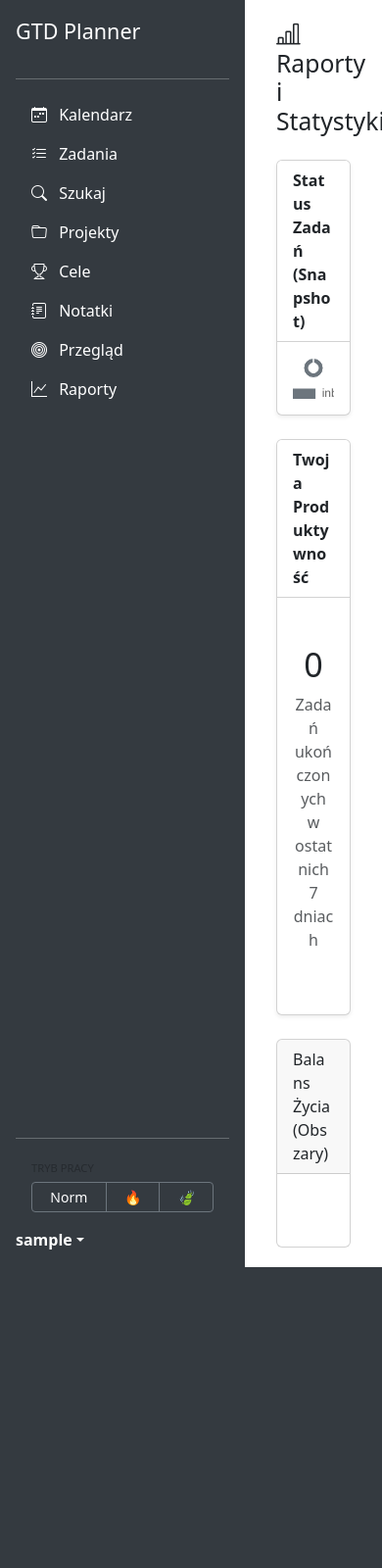
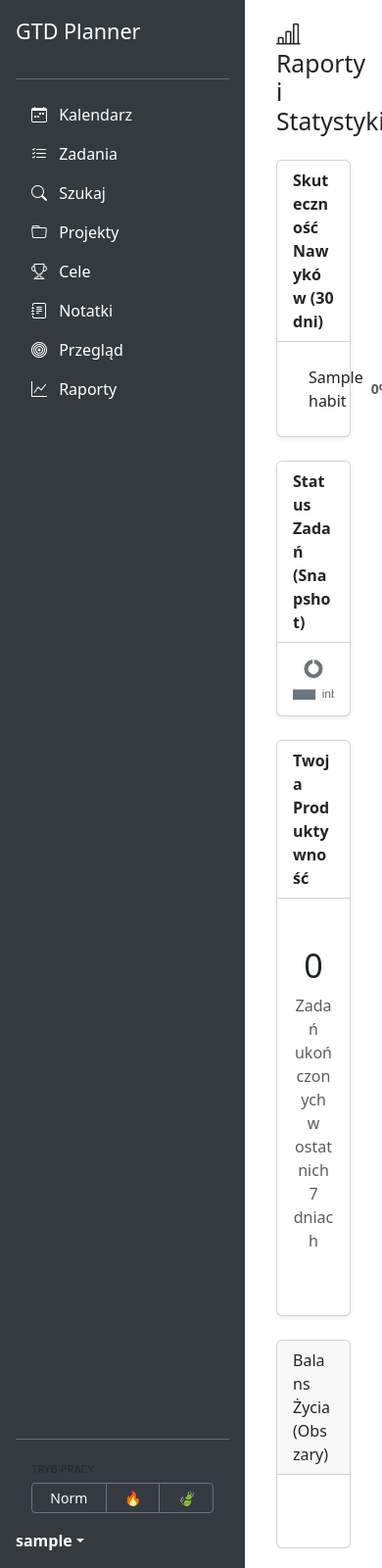
Before and after one commit to Marek1Marecki/gtd-planner, a Django app: page /reports/ in a window 390 px wide. Shown: the whole page at 98% size. Before the commit the page ends 1293 px from the top, so only its background shows below. Run offline with Django 5.2, Linux system fonts and the light colour scheme; a user stored in the database is signed in; tables that the repository leaves empty hold one stand-in row (values such as "Sample post"); data that the repository does not hold is empty; some libraries are stand-ins or nearby versions.

Commit message:
Strategic Alerts in Review, Habit Efficiency Stats and Goal Progress Automation

```diff
--- a/apps/goals/models.py
+++ b/apps/goals/models.py
@@ -8,6 +8,7 @@ class Goal(models.Model):
     title = models.CharField(max_length=200)
     motivation = models.TextField(blank=True)
     deadline = models.DateField(null=True, blank=True)
+    progress = models.IntegerField(default=0, help_text="Postęp w procentach (0-100)")
 
     created_at = models.DateTimeField(auto_now_add=True)
 
--- a/apps/reports/domain/services.py
+++ b/apps/reports/domain/services.py
@@ -61,3 +61,34 @@ class ReportService:
             colors.append(color)
 
         return {'labels': labels, 'data': counts, 'colors': colors}
+
+    def get_habit_stats(self, user):
+        """Zwraca skuteczność nawyków w ostatnich 30 dniach."""
+        from apps.habits.models import Habit, HabitLog
+
+        habits = Habit.objects.filter(user=user, is_active=True)
+        stats = []
+
+        # Zakres: ostatnie 30 dni
+        today = timezone.now().date()
+        start_date = today - timedelta(days=30)
+        days_count = 30
+
+        for h in habits:
+            # Ile razy wykonano w tym okresie?
+            logs_count = HabitLog.objects.filter(
+                habit=h,
+                date__gte=start_date
+            ).count()
+
+            # Prosta skuteczność (logs / 30 dni) * 100
+            # (Dla nawyków 'co 2 dni' to będzie max 50%, ale dla codziennych działa dobrze)
+            rate = int((logs_count / days_count) * 100)
+
+            stats.append({
+                'title': h.title,
+                'streak': h.current_streak,
+                'rate_30d': rate
+            })
+
+        return stats
--- a/apps/reports/templates/reports/dashboard.html
+++ b/apps/reports/templates/reports/dashboard.html
@@ -3,6 +3,18 @@
 {% block content %}
 <div class="container-fluid">
     <h2 class="mb-4"><i class="bi bi-bar-chart-line"></i> Raporty i Statystyki</h2>
+
+    <!-- Nowa kolumna w dashboardzie -->
+    <div class="col-md-6">
+        <div class="card shadow-sm mb-4">
+            <div class="card-header bg-white fw-bold">Skuteczność Nawyków (30 dni)</div>
+            <div class="card-body">
+                <ul class="list-group list-group-flush" id="habitStatsList">
+                    <!-- Tu JS wstawi dane -->
+                </ul>
+            </div>
+        </div>
+    </div>
 
     <div class="row">
         <!-- Wykres 1: Status Zadań -->
@@ -43,32 +55,31 @@
 
 <script>
     document.addEventListener('DOMContentLoaded', function() {
-        // 1. Pobierz dane z naszego API
+        // 1. Pobierz dane z API
         fetch("{% url 'stats_api' %}")
             .then(response => response.json())
             .then(data => {
 
-                // 2. Aktualizuj licznik
-                document.getElementById('completedCount').innerText = data.completed;
+                // --- A. Licznik Produktywności ---
+                const countEl = document.getElementById('completedCount');
+                if(countEl) countEl.innerText = data.completed;
 
-                // 3. Przygotuj dane do wykresu
-                // data.breakdown to np. {"todo": 5, "done": 2, "waiting": 1}
+                // --- B. Wykres Statusów (Status Chart) ---
+                const statusCtx = document.getElementById('statusChart');
+                if (statusCtx) {
                     const labels = Object.keys(data.breakdown);
                     const values = Object.values(data.breakdown);
 
-                // Kolory dla statusów (opcjonalnie można rozbudować)
                     const colors = {
-                    'todo': '#ffc107', // yellow
-                    'done': '#198754', // green
-                    'waiting': '#0dcaf0', // cyan
-                    'blocked': '#dc3545', // red
-                    'scheduled': '#0d6efd' // blue
+                        'todo': '#ffc107',
+                        'done': '#198754',
+                        'waiting': '#0dcaf0',
+                        'blocked': '#dc3545',
+                        'scheduled': '#0d6efd'
                     };
-                const bgColors = labels.map(label => colors[label] || '#6c757d'); // szary domyślny
+                    const bgColors = labels.map(label => colors[label] || '#6c757d');
 
-                // 4. Rysuj Wykres Kołowy (Doughnut)
-                const ctx = document.getElementById('statusChart').getContext('2d');
-                new Chart(ctx, {
+                    new Chart(statusCtx.getContext('2d'), {
                         type: 'doughnut',
                         data: {
                             labels: labels,
@@ -78,27 +89,60 @@
                                 borderWidth: 1
                             }]
                         },
-                    options: {
-                        responsive: true,
-                        plugins: {
-                            legend: {
-                                position: 'bottom',
+                        options: { responsive: true, plugins: { legend: { position: 'bottom' } } }
+                    });
                 }
-                        }
-                    }
-                });
 
-                const areaCtx = document.getElementById('areaChart').getContext('2d');
-                new Chart(areaCtx, {
-                    type: 'pie', // lub 'polarArea'
+                // --- C. Wykres Obszarów (Area Chart) ---
+                const areaCtx = document.getElementById('areaChart');
+                if (areaCtx && data.area_chart) {
+                    new Chart(areaCtx.getContext('2d'), {
+                        type: 'pie',
                         data: {
                             labels: data.area_chart.labels,
                             datasets: [{
                                 data: data.area_chart.data,
                                 backgroundColor: data.area_chart.colors
                             }]
+                        },
+                        options: { responsive: true, plugins: { legend: { position: 'bottom' } } }
+                    });
                 }
+
+                // --- D. Lista Nawyków (Habit Stats) - NOWE ---
+                const habitList = document.getElementById('habitStatsList');
+                if (habitList && data.habit_stats) {
+                    habitList.innerHTML = ''; // Wyczyść placeholder
+
+                    data.habit_stats.forEach(habit => {
+                        const li = document.createElement('li');
+                        li.className = 'list-group-item d-flex justify-content-between align-items-center';
+
+                        // Kolor paska: zielony > 80%, żółty > 50%, czerwony < 50%
+                        let colorClass = 'bg-danger';
+                        if (habit.rate_30d > 80) colorClass = 'bg-success';
+                        else if (habit.rate_30d > 50) colorClass = 'bg-warning';
+
+                        li.innerHTML = `
+                            <span>${habit.title}</span>
+                            <div class="d-flex align-items-center" style="width: 150px;">
+                                <div class="progress flex-grow-1 me-2" style="height: 6px;">
+                                    <div class="progress-bar ${colorClass}" role="progressbar"
+                                         style="width: ${habit.rate_30d}%"
+                                         aria-valuenow="${habit.rate_30d}" aria-valuemin="0" aria-valuemax="100">
+                                    </div>
+                                </div>
+                                <small class="text-muted fw-bold">${habit.rate_30d}%</small>
+                            </div>
+                        `;
+                        habitList.appendChild(li);
                     });
+
+                    if (data.habit_stats.length === 0) {
+                        habitList.innerHTML = '<li class="list-group-item text-muted text-center">Brak aktywnych nawyków.</li>';
+                    }
+                }
+
             })
             .catch(error => console.error('Błąd pobierania statystyk:', error));
     });
--- a/apps/reports/views.py
+++ b/apps/reports/views.py
@@ -1,10 +1,14 @@
 from django.http import JsonResponse
 from django.shortcuts import render
 from django.contrib.auth.decorators import login_required
+from django.db.models import Count
 from apps.tasks.models import Task
+from apps.projects.models import Project
+from apps.goals.models import Goal
 from .domain.services import ReportService
 from apps.tasks.domain.services.tickler import TicklerService
-
+from django.utils import timezone
+from datetime import date, timedelta
 
 @login_required
 def stats_api_view(request):
@@ -16,9 +20,10 @@ def stats_api_view(request):
     # 1. Pobierz podstawowe statystyki (z Fazy 10)
     # (Metoda get_weekly_stats musi być zaimplementowana w serwisie)
     stats_data = service.get_weekly_stats(request.user)
-
     # 2. Pobierz dane o obszarach (z Fazy 18)
     area_data = service.get_area_distribution(request.user)
+
+    habit_data = service.get_habit_stats(request.user)
 
     # 3. Połącz dane w jeden słownik
     response_data = {
@@ -27,7 +32,8 @@ def stats_api_view(request):
         'created': stats_data['created'],
         'velocity': stats_data['velocity'],
         'breakdown': stats_data['breakdown'],  # Dane do wykresu "Pączek" (Statusy)
-        'area_chart': area_data  # Dane do wykresu "Obszary" (Nowe!)
+        'area_chart': area_data,  # Dane do wykresu "Obszary" (Nowe!)
+        'habit_stats': habit_data,  # Dane do wykresu "Nawyków" (Nowe!)
     }
 
     return JsonResponse(response_data)
@@ -38,23 +44,13 @@ def weekly_review_view(request):
     """Dashboard Przeglądu Tygodniowego."""
 
     tickler = TicklerService()
+    user = request.user
+    today = date.today()
 
     # 1. Zadania, które "wyskoczyły" w kalendarzu
     tasks_due_for_review = tickler.get_tasks_for_review(request.user)
-
     # 2. "Zgniłe" oczekiwania (Alert)
     stale_tasks = tickler.get_stale_waiting_tasks(request.user)
-
-    # 1. Pobierz zadania do przejrzenia (Tickler File)
-    waiting_tasks = Task.objects.filter(user=request.user, status='waiting')
-    delegated_tasks = Task.objects.filter(user=request.user, status='delegated')
-    postponed_tasks = Task.objects.filter(user=request.user, status='postponed')
-
-    # 2. Alerty (Zadania 'Paused' > 3 dni - uproszczona logika)
-    from django.utils import timezone
-    from datetime import timedelta
-    three_days_ago = timezone.now() - timedelta(days=3)
-    stale_paused = Task.objects.filter(user=request.user, status='paused', updated_at__lte=three_days_ago)
 
     # 3. WIP Alert (Work In Progress)
     # Liczymy zadania zaplanowane na dziś (scheduled) oraz wstrzymane (paused) - czyli te "na stole"
@@ -69,6 +65,33 @@ def weekly_review_view(request):
     if active_tasks_count > wip_limit:
         wip_alert = f"Masz {active_tasks_count} aktywnych zadań (Limit: {wip_limit}). Dokończ coś zanim zaczniesz nowe!"
 
+    # A. Puste Projekty (Zombie Projects)
+    # Projekty aktywne, które nie mają żadnych zadań (ani zakończonych, ani w toku)
+    empty_projects = Project.objects.filter(user=user, status='active').annotate(
+        total_tasks=Count('tasks')
+    ).filter(total_tasks=0)
+
+    # B. Cele bez postępu (Stagnant Goals)
+    # Cele aktywne, deadline < 14 dni, postęp < 20% (lub 0.2)
+    # Uwaga: Zakładam, że pole 'progress' w Goal jest float 0-100.
+    warning_date = today + timedelta(days=14)
+    stagnant_goals = Goal.objects.filter(
+        user=user,
+        # status='active', # Jeśli masz pole status w Goal
+        deadline__lte=warning_date,
+        progress__lt=20  # < 20%
+    )
+
+    # 1. Pobierz zadania do przejrzenia (Tickler File)
+    waiting_tasks = Task.objects.filter(user=request.user, status='waiting')
+    delegated_tasks = Task.objects.filter(user=request.user, status='delegated')
+    postponed_tasks = Task.objects.filter(user=request.user, status='postponed')
+
+    # 2. Alerty (Zadania 'Paused' > 3 dni - uproszczona logika)
+    three_days_ago = timezone.now() - timedelta(days=3)
+    stale_paused = Task.objects.filter(user=request.user, status='paused', updated_at__lte=three_days_ago)
+
+
     return render(request, 'reports/weekly_review.html', {
         'due_review': tasks_due_for_review,
         'stale_tasks': stale_tasks,
@@ -77,6 +100,8 @@ def weekly_review_view(request):
         'postponed_tasks': postponed_tasks,
         'stale_paused': stale_paused,
         'wip_alert': wip_alert,
+        'empty_projects': empty_projects,
+        'stagnant_goals': stagnant_goals,
     })
 
 
```
Also changed, not shown: apps/reports/templates/reports/weekly_review.html (+16 -0 lines), apps/tasks/signals.py (+33 -0 lines), apps/goals/migrations/0002_goal_progress.py (added). Lines whose indentation alone changed are shown as unchanged.
